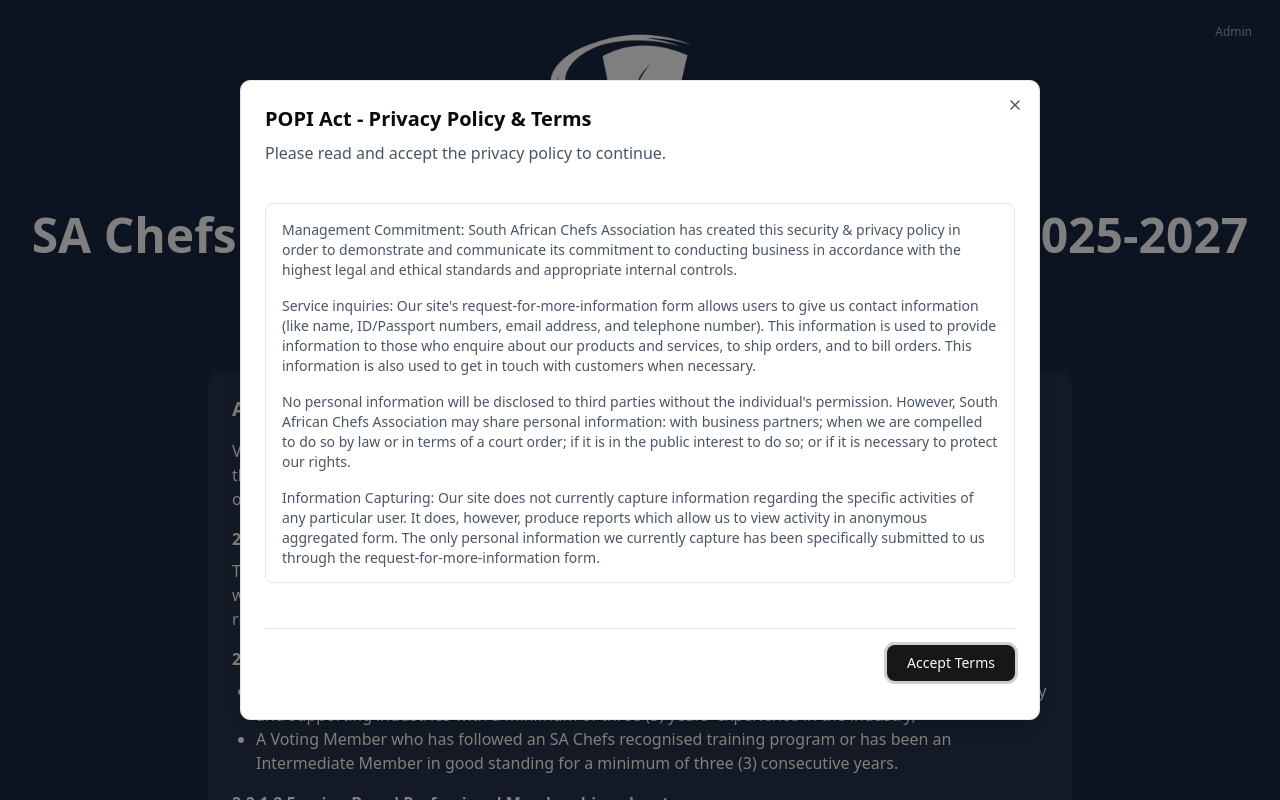
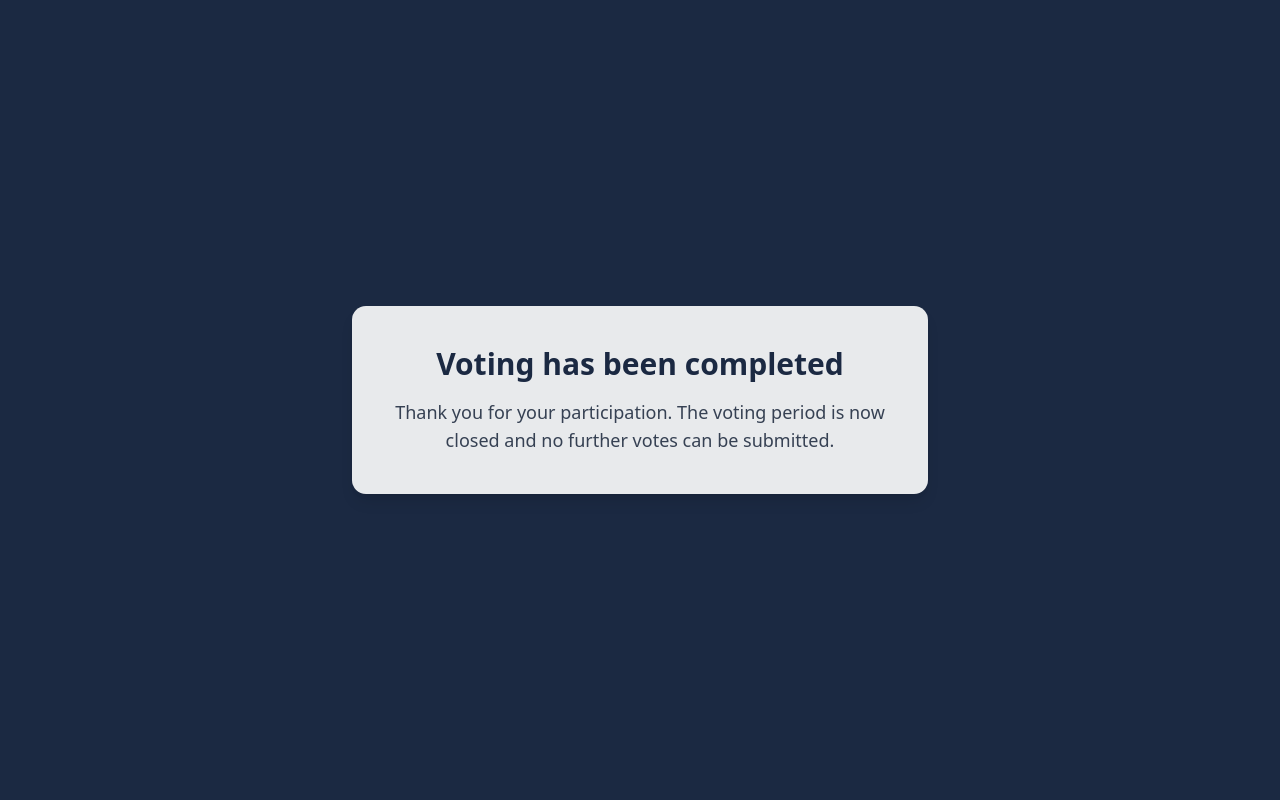
Before and after one commit to Angus2510/-SA-Chefs-Association, a Next.js app: page / in a window 1280 px wide. Shown: the top 800 px of the page. Built offline with nearby package versions, Linux system fonts and the light colour scheme.

Commit message:
feat: Update voting page to display completion message and disable further submissions

```diff
--- a/app/page.tsx
+++ b/app/page.tsx
@@ -1,203 +1,220 @@
-"use client";
+// "use client";
 
-import Image from "next/image";
-import { useState } from "react";
-import Link from "next/link";
-import MembershipForm from "@/components/membership-form";
-import ProfileCardDemo from "@/components/profile-card-demo";
-import TermsDialog from "@/components/terms-dialog";
-import { SubmitVoteButton } from "@/components/submitButton";
-import { Button } from "@/components/ui/button";
+// import Image from "next/image";
+// import { useState } from "react";
+// import Link from "next/link";
+// import MembershipForm from "@/components/membership-form";
+// import ProfileCardDemo from "@/components/profile-card-demo";
+// import TermsDialog from "@/components/terms-dialog";
+// import { SubmitVoteButton } from "@/components/submitButton";
+// import { Button } from "@/components/ui/button";
 
-interface MembershipDetails {
-  name: string;
-  idNumber: string;
-  membershipNumber: string;
-  membershipCategory: string;
-  email: string;
-  region: string;
-}
+// interface MembershipDetails {
+//   name: string;
+//   idNumber: string;
+//   membershipNumber: string;
+//   membershipCategory: string;
+//   email: string;
+//   region: string;
+// }
+
+// export default function Home() {
+//   const [selectedVotes, setSelectedVotes] = useState<string[]>([]);
+//   const [membershipDetails, setMembershipDetails] = useState<MembershipDetails>(
+//     {
+//       name: "",
+//       idNumber: "",
+//       membershipNumber: "",
+//       membershipCategory: "professional",
+//       email: "",
+//       region: "gauteng",
+//     }
+//   );
+
+//   return (
+//     <div className="min-h-screen bg-[#1b2942] pb-12">
+//       <TermsDialog />
+
+//       {/* Header */}
+//       <header className="py-8 relative">
+//         {/* Discreet Admin Button */}
+//         <div className="absolute top-4 right-4">
+//           <Link href="/admin">
+//             <Button
+//               variant="ghost"
+//               size="sm"
+//               className="text-white/60 hover:text-white hover:bg-white/10 text-xs"
+//             >
+//               Admin
+//             </Button>
+//           </Link>
+//         </div>
+
+//         <Image
+//           src="/SA-chefs-logo-white.png"
+//           alt="SA Chefs Association Logo"
+//           width={200}
+//           height={200}
+//           className="mx-auto"
+//           priority
+//         />
+//         <h1 className="text-2xl sm:text-3xl md:text-4xl lg:text-5xl font-bold text-center my-8 text-white px-4">
+//           SA Chefs Association - Board of Directors 2025-2027 Voting Form
+//         </h1>
+//       </header>
+
+//       {/* Voting Rules Section */}
+//       <section className="max-w-4xl mx-auto px-4 mb-8 text-white">
+//         <div className="rounded-xl p-6 shadow-lg bg-white/5">
+//           <h2 className="text-xl font-bold mb-4">
+//             As per the rules of the Association:
+//           </h2>
+
+//           <p className="mb-4">
+//             Voting members may vote only in the election of national officers
+//             and all other business on the agenda at the Annual General Meeting
+//             (AGM). All other business requiring the vote of members is vested in
+//             the Board of SA Chefs.
+//           </p>
+
+//           <h3 className="font-bold mt-4 mb-2">2.2.1 Voting Members</h3>
+//           <p className="mb-4">
+//             The following shall form part of the Voting Members categories and
+//             shall be designated by the name below, without creating a separate
+//             class in each instance. Members below in good standing* shall have
+//             full voting rights.
+//           </p>
+
+//           <div className="space-y-4">
+//             <div>
+//               <h4 className="font-bold">
+//                 2.2.1.1 Professional Membership sub-category
+//               </h4>
+//               <ul className="list-disc pl-6 mt-2">
+//                 <li>
+//                   A Voting Member who falls within the sub-category of being a
+//                   professional membership of the hospitality and supporting
+//                   industries with a minimum of three (3) years&apos; experience
+//                   in the industry;
+//                 </li>
+//                 <li>
+//                   A Voting Member who has followed an SA Chefs recognised
+//                   training program or has been an Intermediate Member in good
+//                   standing for a minimum of three (3) consecutive years.
+//                 </li>
+//               </ul>
+//             </div>
+
+//             <div>
+//               <h4 className="font-bold">
+//                 2.2.1.2 Foreign Based Professional Membership sub-category
+//               </h4>
+//               <ul className="list-disc pl-6 mt-2">
+//                 <li>
+//                   A Voting Member who falls within the sub-category of being a
+//                   professional member of the hospitality and supporting
+//                   industries with a minimum of three (3) years&apos; experience
+//                   in the industry, who resides outside the republic of South
+//                   Africa;
+//                 </li>
+//                 <li>
+//                   A Voting Member who has followed an SA Chefs recognised
+//                   training program or has been part of the Intermediate
+//                   Membership sub-category.
+//                 </li>
+//               </ul>
+//             </div>
+
+//             <div>
+//               <h4 className="font-bold">
+//                 2.2.1.3 Intermediate Membership sub-category
+//               </h4>
+//               <ul className="list-disc pl-6 mt-2">
+//                 <li>
+//                   A Voting Member who has not yet obtained three (3) years&apos;
+//                   professional experience in hospitality and supporting
+//                   industries shall be categorised as qualifying for Intermediate
+//                   Membership.
+//                 </li>
+//                 <li>
+//                   After three (3) consecutive years of membership in good
+//                   standing*, an application may be made by Voting Members
+//                   qualifying for SA Chefs Professional Membership.
+//                 </li>
+//               </ul>
+//             </div>
+//           </div>
+
+//           <div className="mt-6 p-4 bg-amber-500/10 border border-amber-500/30 rounded-lg">
+//             <p className="text-lg font-bold text-amber-400 mb-2">
+//               Election Information:
+//             </p>
+//             <p className="text-white mb-2">
+//               • <strong>6 seats</strong> are up for election on the Board of
+//               Directors
+//             </p>
+//             <p className="text-white mb-4">
+//               • Each member may cast up to <strong>6 votes</strong> (minimum 2
+//               votes required)
+//             </p>
+//           </div>
+
+//           <p className="mt-6 text-lg font-bold text-amber-400">
+//             Voting is open from 10/07/25 until 26/07/25 - No votes will be
+//             counted after the closing date
+//           </p>
+//         </div>
+//       </section>
+
+//       {/* Membership Form Section */}
+//       <section className="mb-12">
+//         <MembershipForm
+//           membershipDetails={membershipDetails}
+//           setMembershipDetails={setMembershipDetails}
+//         />
+//       </section>
+
+//       {/* Voting Section */}
+//       <section className="mb-12">
+//         <h3 className="text-xl sm:text-2xl md:text-3xl font-bold text-center my-8 text-white px-4">
+//           Mark your Vote for the Candidates of your Choice
+//           <span className="block text-sm sm:text-lg text-gray-300 mt-2">
+//             (Select a minimum of 2 and up to 6 candidates)
+//           </span>
+//         </h3>
+
+//         <ProfileCardDemo
+//           selectedVotes={selectedVotes}
+//           setSelectedVotes={setSelectedVotes}
+//         />
+//       </section>
+
+//       {/* Submit Button Section */}
+//       <section className="max-w-4xl mx-auto px-4">
+//         <div className="w-full flex justify-center">
+//           <SubmitVoteButton
+//             selectedVotes={selectedVotes}
+//             membershipDetails={membershipDetails}
+//           />
+//         </div>
+//       </section>
+//     </div>
+//   );
+// }
 
 export default function Home() {
-  const [selectedVotes, setSelectedVotes] = useState<string[]>([]);
-  const [membershipDetails, setMembershipDetails] = useState<MembershipDetails>(
-    {
-      name: "",
-      idNumber: "",
-      membershipNumber: "",
-      membershipCategory: "professional",
-      email: "",
-      region: "gauteng",
-    }
-  );
-
+  // Voting is closed, show message only
   return (
-    <div className="min-h-screen bg-[#1b2942] pb-12">
-      <TermsDialog />
-
-      {/* Header */}
-      <header className="py-8 relative">
-        {/* Discreet Admin Button */}
-        <div className="absolute top-4 right-4">
-          <Link href="/admin">
-            <Button
-              variant="ghost"
-              size="sm"
-              className="text-white/60 hover:text-white hover:bg-white/10 text-xs"
-            >
-              Admin
-            </Button>
-          </Link>
-        </div>
-
-        <Image
-          src="/SA-chefs-logo-white.png"
-          alt="SA Chefs Association Logo"
-          width={200}
-          height={200}
-          className="mx-auto"
-          priority
-        />
-        <h1 className="text-2xl sm:text-3xl md:text-4xl lg:text-5xl font-bold text-center my-8 text-white px-4">
-          SA Chefs Association - Board of Directors 2025-2027 Voting Form
+    <div className="min-h-screen flex items-center justify-center bg-[#1b2942]">
+      <div className="bg-white/90 rounded-xl shadow-lg p-10 max-w-xl w-full text-center">
+        <h1 className="text-3xl font-bold text-[#1b2942] mb-4">
+          Voting has been completed
         </h1>
-      </header>
-
-      {/* Voting Rules Section */}
-      <section className="max-w-4xl mx-auto px-4 mb-8 text-white">
-        <div className="rounded-xl p-6 shadow-lg bg-white/5">
-          <h2 className="text-xl font-bold mb-4">
-            As per the rules of the Association:
-          </h2>
-
-          <p className="mb-4">
-            Voting members may vote only in the election of national officers
-            and all other business on the agenda at the Annual General Meeting
-            (AGM). All other business requiring the vote of members is vested in
-            the Board of SA Chefs.
-          </p>
-
-          <h3 className="font-bold mt-4 mb-2">2.2.1 Voting Members</h3>
-          <p className="mb-4">
-            The following shall form part of the Voting Members categories and
-            shall be designated by the name below, without creating a separate
-            class in each instance. Members below in good standing* shall have
-            full voting rights.
-          </p>
-
-          <div className="space-y-4">
-            <div>
-              <h4 className="font-bold">
-                2.2.1.1 Professional Membership sub-category
-              </h4>
-              <ul className="list-disc pl-6 mt-2">
-                <li>
-                  A Voting Member who falls within the sub-category of being a
-                  professional membership of the hospitality and supporting
-                  industries with a minimum of three (3) years&apos; experience
-                  in the industry;
-                </li>
-                <li>
-                  A Voting Member who has followed an SA Chefs recognised
-                  training program or has been an Intermediate Member in good
-                  standing for a minimum of three (3) consecutive years.
-                </li>
-              </ul>
-            </div>
-
-            <div>
-              <h4 className="font-bold">
-                2.2.1.2 Foreign Based Professional Membership sub-category
-              </h4>
-              <ul className="list-disc pl-6 mt-2">
-                <li>
-                  A Voting Member who falls within the sub-category of being a
-                  professional member of the hospitality and supporting
-                  industries with a minimum of three (3) years&apos; experience
-                  in the industry, who resides outside the republic of South
-                  Africa;
-                </li>
-                <li>
-                  A Voting Member who has followed an SA Chefs recognised
-                  training program or has been part of the Intermediate
-                  Membership sub-category.
-                </li>
-              </ul>
-            </div>
-
-            <div>
-              <h4 className="font-bold">
-                2.2.1.3 Intermediate Membership sub-category
-              </h4>
-              <ul className="list-disc pl-6 mt-2">
-                <li>
-                  A Voting Member who has not yet obtained three (3) years&apos;
-                  professional experience in hospitality and supporting
-                  industries shall be categorised as qualifying for Intermediate
-                  Membership.
-                </li>
-                <li>
-                  After three (3) consecutive years of membership in good
-                  standing*, an application may be made by Voting Members
-                  qualifying for SA Chefs Professional Membership.
-                </li>
-              </ul>
-            </div>
-          </div>
-
-          <div className="mt-6 p-4 bg-amber-500/10 border border-amber-500/30 rounded-lg">
-            <p className="text-lg font-bold text-amber-400 mb-2">
-              Election Information:
-            </p>
-            <p className="text-white mb-2">
-              • <strong>6 seats</strong> are up for election on the Board of
-              Directors
-            </p>
-            <p className="text-white mb-4">
-              • Each member may cast up to <strong>6 votes</strong> (minimum 2
-              votes required)
-            </p>
-          </div>
-
-          <p className="mt-6 text-lg font-bold text-amber-400">
-            Voting is open from 10/07/25 until 26/07/25 - No votes will be
-            counted after the closing date
-          </p>
-        </div>
-      </section>
-
-      {/* Membership Form Section */}
-      <section className="mb-12">
-        <MembershipForm
-          membershipDetails={membershipDetails}
-          setMembershipDetails={setMembershipDetails}
-        />
-      </section>
-
-      {/* Voting Section */}
-      <section className="mb-12">
-        <h3 className="text-xl sm:text-2xl md:text-3xl font-bold text-center my-8 text-white px-4">
-          Mark your Vote for the Candidates of your Choice
-          <span className="block text-sm sm:text-lg text-gray-300 mt-2">
-            (Select a minimum of 2 and up to 6 candidates)
-          </span>
-        </h3>
-
-        <ProfileCardDemo
-          selectedVotes={selectedVotes}
-          setSelectedVotes={setSelectedVotes}
-        />
-      </section>
-
-      {/* Submit Button Section */}
-      <section className="max-w-4xl mx-auto px-4">
-        <div className="w-full flex justify-center">
-          <SubmitVoteButton
-            selectedVotes={selectedVotes}
-            membershipDetails={membershipDetails}
-          />
-        </div>
-      </section>
+        <p className="text-lg text-gray-700">
+          Thank you for your participation. The voting period is now closed and
+          no further votes can be submitted.
+        </p>
+      </div>
     </div>
   );
 }
```
